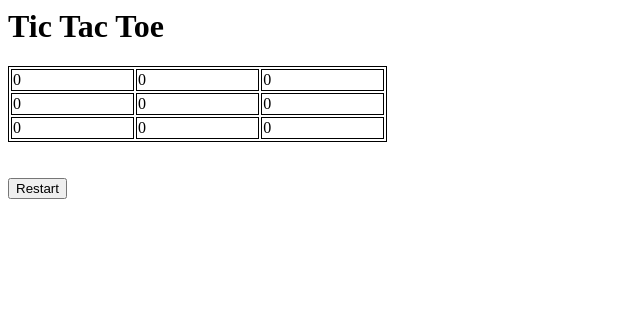
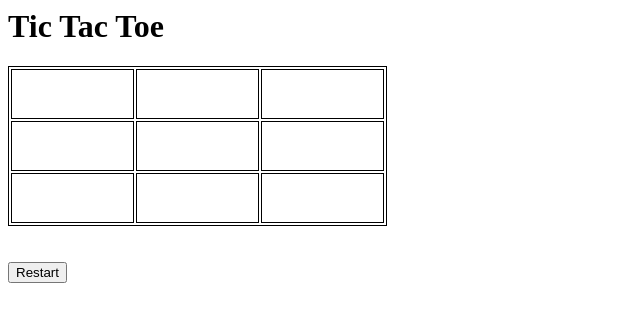
Before and after one commit to sawsan89/TicTacToe, a plain HTML site: page index.html in a window 1280 px wide. Shown: the whole page, without its empty margins (0-640 px from the left). Drawn offline with Linux system fonts and the light colour scheme.

Commit message:
in_proccess

```diff
--- a/app.js
+++ b/app.js
@@ -11,16 +11,20 @@ var cell0 = document.getElementById("table").rows[0].cells[0];
 
 var rows = document.getElementById("table").rows;
 
+for (var i = 0; i < 3; i++) {
+    for (var j = 0; j <3; j++) {
+        rows[i].cells[i].onclick = function(){console.log("hi")};
+             };
+        };
+
 
 
 function restart() {
    // document.getElementById("table").reset();
    for (var i = 0; i < 3; i++) {
     for (var j = 0; j <3; j++) {
-        rows[i].cells[j] = " ";
-        console.log(rows[i].cells[j])
-    }
-}
-  }
-
-// var row3 = document.getElementById("table").rows[2].cells.length;
+        rows[i].cells[j].textContent  = " ";
+        console.log(rows[i].cells[j]);
+     };
+    };
+  };
--- a/index.html
+++ b/index.html
@@ -7,24 +7,28 @@
       table, th, td {
         border: 1px solid black;
             }
+          td {
+            height: 50px;
+          }
     </style>
 <body>
     <!-- the board  -->
         <table id="table" style="width:30%">
+
                 <tr>
-                  <td>0</td>
-                  <td>0</td>
-                  <td>0</td>
+                  <td></td>
+                  <td></td>
+                  <td></td>
                 </tr>
                 <tr>
-                  <td>0</td>
-                  <td>0</td>
-                  <td>0</td>
+                  <td></td>
+                  <td></td>
+                  <td></td>
                 </tr>
                 <tr>
-                  <td>0</td>
-                  <td>0</td>
-                  <td>0</td>
+                  <td></td>
+                  <td></td>
+                  <td></td>
                 </tr>
               </table><br><br>
         <!-- a button to reset the state of players  -->
```
